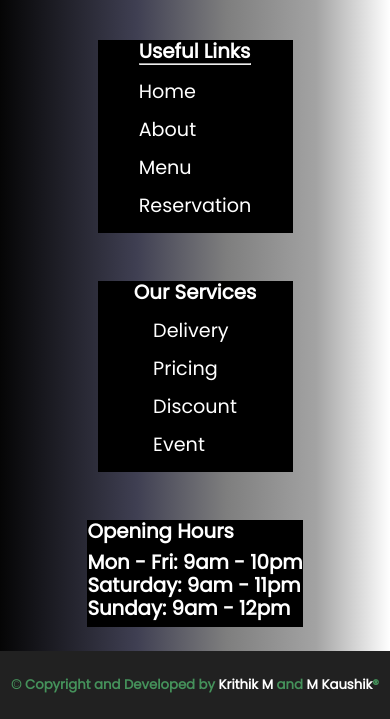
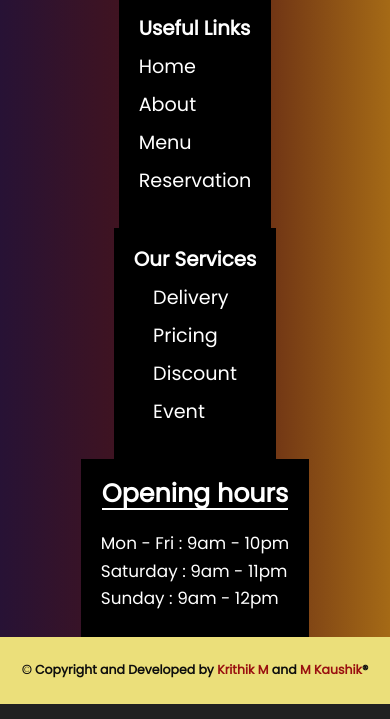
Before and after one commit to Krithik-m-codes/moghul-durbar, a plain HTML site: page index.html in a window 390 px wide. Shown: the part 4587-5306 px from the top of the page. Drawn offline with Linux system fonts and the light colour scheme.

Commit message:
fixed mobile device footer respnsiveness to child div's

```diff
--- a/css/queries.css
+++ b/css/queries.css
@@ -152,20 +152,22 @@
         align-items: center;
         background: rgb(5, 5, 5);
         font-size: 2vh;
-        background: linear-gradient(90deg, rgba(5, 5, 5, 1) 0%, rgba(63, 63, 82, 1) 35%, rgba(126, 126, 126, 1) 58%, rgba(163, 163, 163, 1) 81%, rgba(255, 255, 255, 1) 100%);
+        background: rgb(131,58,180);
+        background: linear-gradient(90deg, rgb(39, 18, 53) 0%, rgb(79, 20, 20) 50%, rgb(165, 106, 22) 100%);;
     }
 
     footer .foot-cols {
-        min-width: 50vw;
-        max-width: auto;
+        /* width: 100%; */
         height: auto;
-        margin: 1.5rem auto;
+        padding: 1em auto;
+        font-size: inherit;
+        flex-grow: 1;
     }
 
     footer #foot-logo {
-        width: 150px;
+        width: 110px;
         height: auto;
-        margin: 0 0 1.2rem 0;
+        /* margin: 0 0 1.2rem 0; */
         border-radius: 50%;
         box-shadow: 0 0 10px #fff;
         /* opacity: 0.5; */
@@ -173,10 +175,10 @@
     }
 
     .foot-socialMediaLinks-container img {
-        width: 24px;
-        height: 24px;
-        margin: 0 0.3rem;
+        /* margin: 0 0.3em; */
+        background-color: #45925b;
         transition: all 0.3s ease;
+
     }
 
 
@@ -185,7 +187,6 @@
     .foot-cols{
         height: auto;
         width: auto;
-        /* padding: 0.5rem 0; */
         margin: auto;
         background-color: black;
         display: flex;
@@ -205,15 +206,21 @@
     /* footer copyright styles  */
     .footer-cpr{
         height: 8dvh;
+        background-color: rgb(235, 223, 122);
     }
 
     .footer-cpr h2 {
-        font-size: 3.4vw;
-        color: #45925b;
+        font-size: 3.2vw;
+        color: #0d0d0d;
+        margin: 0.5rem 0;
+        font-weight: 600;
+        text-align: center;
+        text-shadow: 1px 1px 1px rgb(65, 9, 9)707;
     }
 
     .footer-cpr span {
-        color: #ffffff;
+        color: #990f0f;
+        text-shadow: 1px 1px 1px rgb(157, 215, 32)28;
         transition: linear 0.4 ease-in-out;
         transform: scale(1.5);
     }
--- a/css/style.css
+++ b/css/style.css
@@ -230,12 +230,10 @@ footer {
     width: auto;
     height: auto;
     display: flex;
-    /* font-size: 1.4em; */
     background-image: linear-gradient(94.3deg, rgba(26, 33, 64, 1) 10.9%, rgba(81, 84, 115, 1) 87.1%);
     align-items: center;
     flex-direction: row;
-    justify-content: space-around;
-    /* overflow: hidden; */
+    justify-content: space-evenly;
 
 }
 
@@ -254,10 +252,11 @@ footer {
 }
 
 footer .foot-cols {
-    margin: auto;
+    /* margin: auto; */
     height: 100%;
-    min-width: auto;
-    max-width: auto;
+    flex-grow: 1;
+    padding: 20px;
+    box-sizing: border-box;
     /* border: #ffffff solid 1px; */
     /* background-color: #212121; */
     /* background-color: #45925b; */
@@ -265,7 +264,7 @@ footer .foot-cols {
 
 footer .foot-col-1 {
     height: 100%;
-    width: auto;
+    /* width: auto; */
     /* border: #ffffff solid 1px; */
     padding: auto;
     background-color: transparent;
@@ -275,7 +274,7 @@ footer .foot-col-1 {
     flex-direction: column;
 }
 
-#foot-logo {
+.foot-col-1 #foot-logo {
     min-width: 150px;
     max-width: 180px;
     height: auto;
@@ -286,7 +285,7 @@ footer .foot-col-1 {
     /* opacity: 0.5; */
 }
 
-footer .foot-socialMediaLinks-container img {
+.foot-col-1 .foot-socialMediaLinks-container img {
     width: 50px;
     height: auto;
     margin: 0.4rem 0.3rem 0 0;
@@ -303,7 +302,7 @@ footer .foot-socialMediaLinks-container img {
 
 .foot-col-2 {
     background-color: #a34949;
-    /* width: 30vw; */
+
 }
 
 
@@ -313,8 +312,7 @@ footer .foot-socialMediaLinks-container img {
     align-items: left;
     flex-direction: column;
     margin: 0.5rem 0;
-    /* height: 100%;
-    width: 100%; */
+
 
 }
 
@@ -329,7 +327,8 @@ footer .foot-socialMediaLinks-container img {
 
 .foot-col-3 {
     background-color: #9FACE6;
-    /* width: 30vw; */
+    margin: 0;
+    padding: auto;
 
 }
 
@@ -339,8 +338,7 @@ footer .foot-socialMediaLinks-container img {
     align-items: left;
     flex-direction: column;
     margin: 0.5rem 0;
-    /* height: 100%;
-    width: 100%; */
+
 
 }
 
@@ -355,29 +353,29 @@ footer .foot-socialMediaLinks-container img {
 
 .foot-col-4 {
     background-color: darkslateblue;
-    /* width: 30vw; */
 
 }
 
 .foot-col-4-1 {
+    padding: 0.3em auto;
+
+}
+
+.foot-col-4-1 h2{
+    border-bottom: 2px solid #fff;
+    margin-bottom: 1rem;
+}
+
+.foot-col-4-2 {
     display: flex;
     justify-content: center;
     align-items: left;
     flex-direction: column;
     margin: 0.5rem 0;
-    /* height: 100%;
-    width: 100%; */
+    gap: 0.5rem;
 
 }
 
-.foot-col-4-1 a {
-    text-decoration: none;
-    color: #fff;
-    margin: 0.5rem 0;
-    font-size: 1.2rem;
-    font-weight: 500;
-    transition: all 0.3s ease;
-}
 
 
 
@@ -395,13 +393,12 @@ footer .foot-socialMediaLinks-container img {
     align-items: center;
     flex-direction: column;
     color: #fff;
-    /* font-size: 2rem; */
     font-weight: 400;
-    margin: 0 auto;
+    font-size: 1.2rem;
 }
 
 .footer-cpr h2 {
-    font-size: 1.4vw;
+    font-size: 1.1vw;
 }
 
 .footer-cpr span {
--- a/index.html
+++ b/index.html
@@ -103,7 +103,6 @@
         </div>
         <div class="foot-col-2 foot-cols">
             <h3> Useful Links</h>
-            <hr>
             <div class="foot-col-2-1">
                 <a href="#" target="_blank"><p>Home</p></a>
                 <a href="#" target="_blank"><p>About</p></a>
@@ -121,11 +120,13 @@
             </div>
         </div>
         <div class="foot-col-4 foot-cols">
-            <h3>Opening Hours</h>
             <div class="foot-col-4-1">
-                <p>Mon - Fri: 9am - 10pm</p>
-                <p>Saturday: 9am - 11pm</p>
-                <p>Sunday: 9am - 12pm</p>
+                <h2>Opening hours</h2>
+            </div>
+            <div class="foot-col-4-2">
+                <p><span>Mon - Fri</span> : 9am - 10pm</p>
+                <p><span>Saturday</span> : 9am - 11pm</p>
+                <p><span>Sunday</span> : 9am - 12pm</p>
             </div>
         </div>
     </footer>
```
